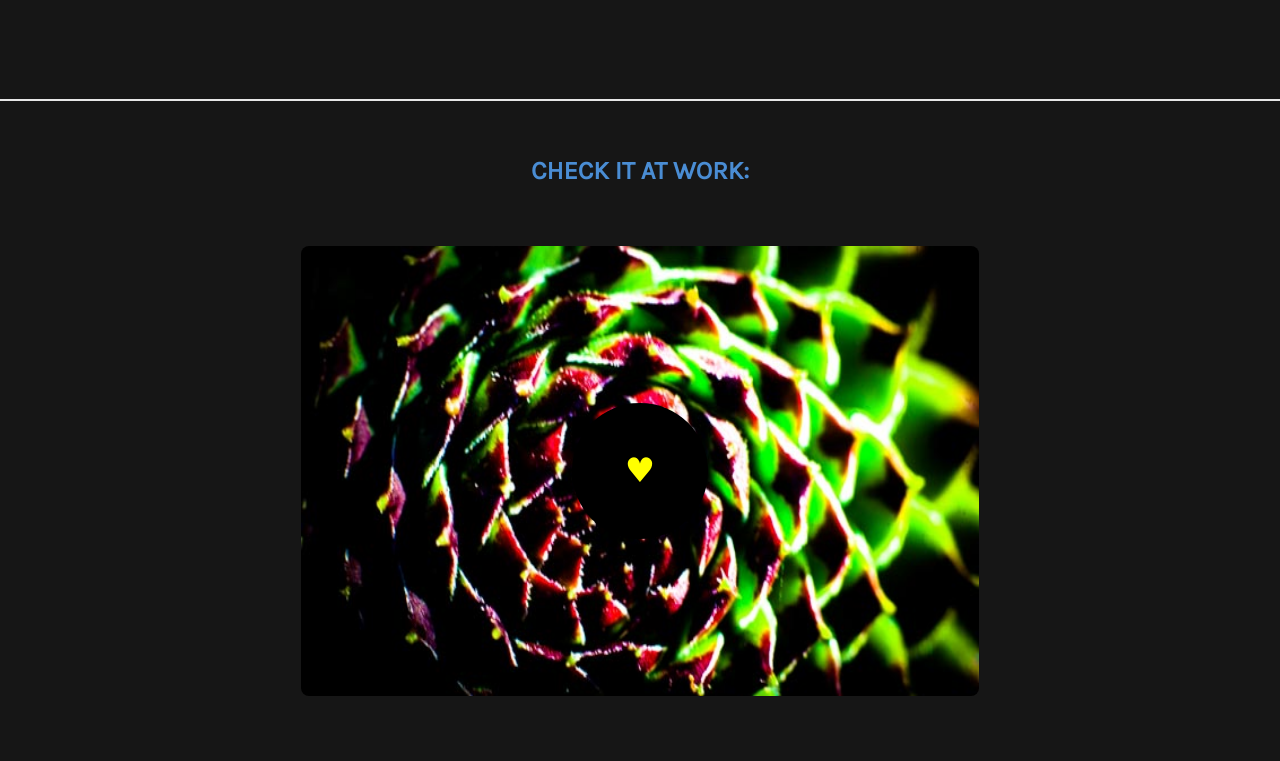
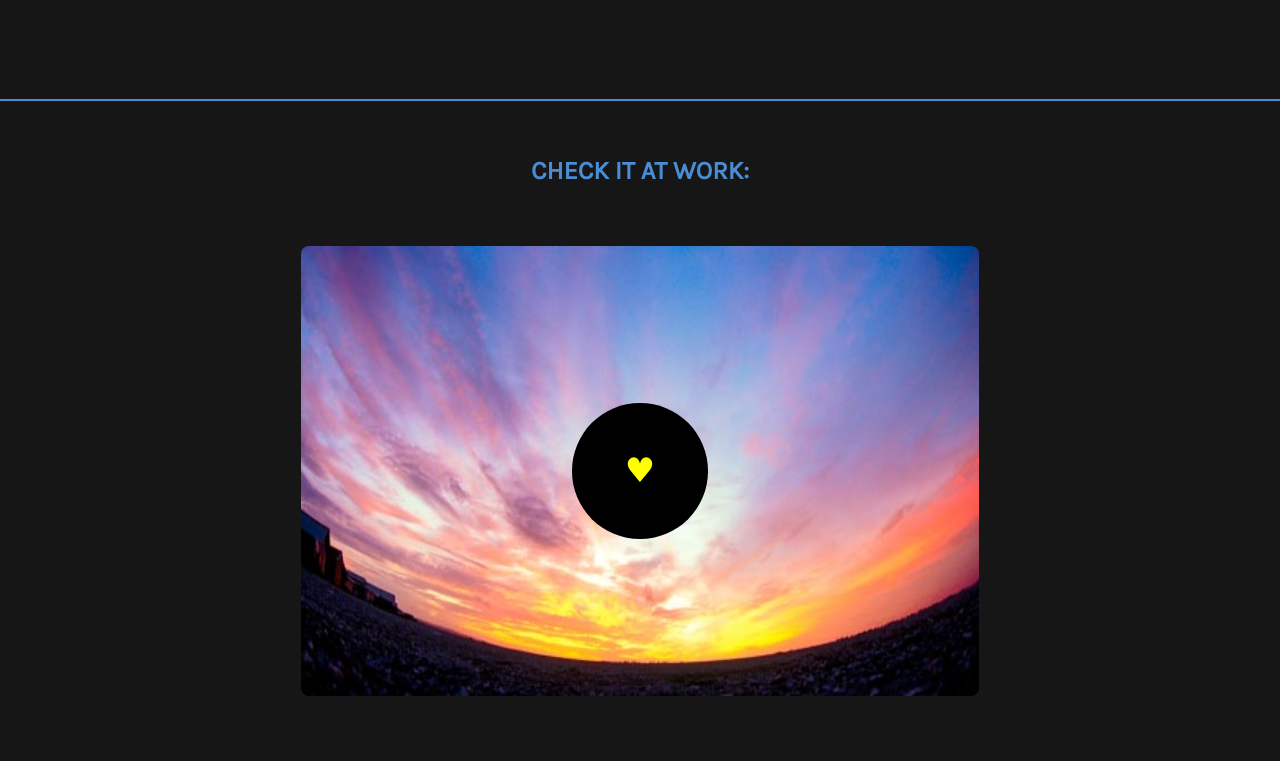
Before and after one commit to junglesta/octopal, a website: page index.htm in a window 1280 px wide. Shown: the part 670-1431 px from the top of the page. Drawn offline with Linux system fonts and the light colour scheme.

Commit message:
almost cool

```diff
--- a/js/demo.js
+++ b/js/demo.js
@@ -9,8 +9,8 @@ $(document).ready(function () {
   // Color Thief demo code
   // ---------------------
   var imageArray = {images: [
+      {'file': 'img/photo2.jpg'},
       {'file': 'img/photo1.jpg'},
-      {'file': 'img/photo2.jpg'},
       {'file': 'img/photo3.jpg'}
   ]};
 
--- a/sass/_base.scss
+++ b/sass/_base.scss
@@ -210,13 +210,6 @@ header {
 
 
 
-section {
-  border-top: 2px solid #e6e6e6;
-  text-align: center;
-  padding: 1.5rem 0;
-  &:first-of-type { border-top: none; }
-  @media (min-width: 40rem) { padding: 2rem 0; }
-}
 
 
 .logo{
--- a/sass/_output.scss
+++ b/sass/_output.scss
@@ -1,11 +1,4 @@
 
-section {
-  border-top: 2px solid #e6e6e6;
-  text-align: center;
-  padding: 1.5rem 0;
-  &:first-of-type { border-top: none; }
-  @media (min-width: 40rem) { padding: 2rem 0; }
-}
 
 .container {
   margin: 0 auto;
@@ -34,3 +27,13 @@ section {
   width: 100%;
   min-height: 100%;
 }
+
+
+
+section {
+  border-top: 2px solid $bg_color;
+  text-align: center;
+  padding: 1.5rem 0;
+  &:first-of-type { border-top: none; }
+  @media (min-width: 40rem) { padding: 2rem 0; }
+}
```
Also changed, not shown: main.css.
